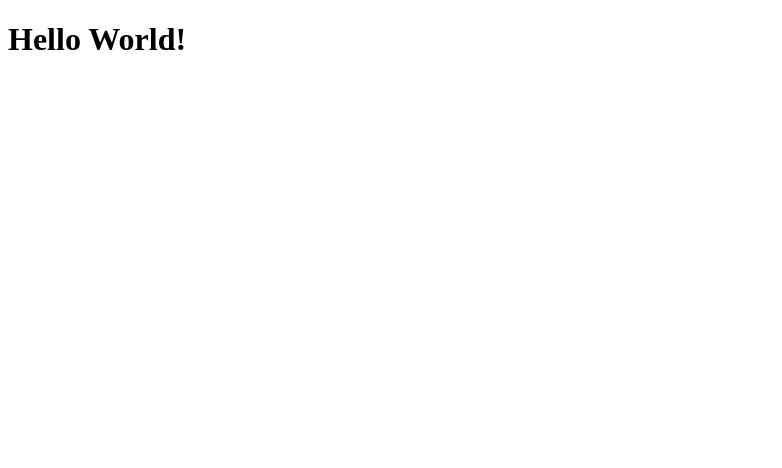
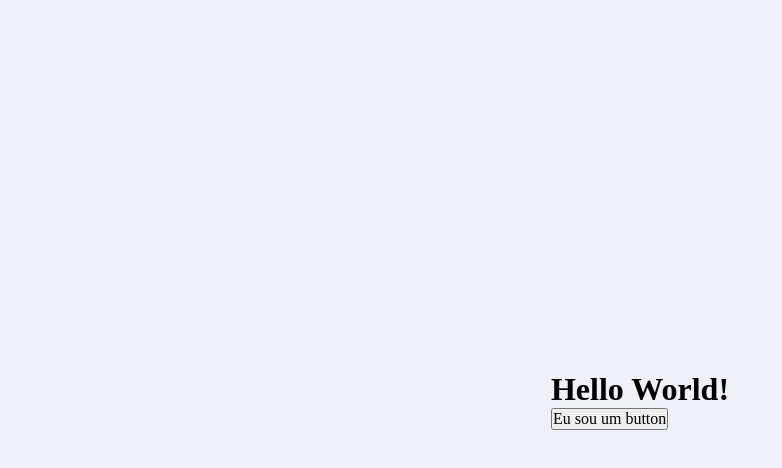
Before and after one commit to marina-ferreira/proffy-web, a React (Create React App) app: page / in a window 1280 px wide. Shown: the top 468 px of the page, without its empty margins (0-782 px from the left). Built offline with nearby package versions, Linux system fonts and the light colour scheme.

Commit message:
Global styles

```diff
--- a/public/index.html
+++ b/public/index.html
@@ -4,6 +4,8 @@
     <meta charset="utf-8" />
     <meta name="viewport" content="width=device-width, initial-scale=1" />
     <meta name="theme-color" content="#000000" />
+
+    <link href="https://fonts.googleapis.com/css2?family=Archivo:wght@400;700&family=Poppins&display=swap" rel="stylesheet">
 
     <title>Proffy</title>
   </head>
--- a/src/App.js
+++ b/src/App.js
@@ -1,9 +1,13 @@
 import React from 'react'
+
+import 'assets/styles/global.css'
 
 function App() {
   return (
     <div className="App">
       <h1>Hello World!</h1>
+
+      <button>Eu sou um button</button>
     </div>
   )
 }
--- /dev/null
+++ b/src/assets/styles/global.css
@@ -0,0 +1,60 @@
+:root {
+  --color-background: #F0F0F7;
+  --color-primary-lighter: #9871F5;
+  --color-primary-light: #916BEA;
+  --color-primary: #8257E5;
+  --color-primary-dark: #774DD6;
+  --color-primary-darker: #6842C2;
+  --color-secundary: #04D361;
+  --color-secundary-dark: #04BF58;
+  --color-title-in-primary: #FFFFFF;
+  --color-text-in-primary: #D4C2FF;
+  --color-text-title: #32264D;
+  --color-text-complement: #9C98A6;
+  --color-text-base: #6A6180;
+  --color-line-in-white: #E6E6F0;
+  --color-input-background: #F8F8FC;
+  --color-button-text: #FFFFFF;
+  --color-box-base: #FFFFFF;
+  --color-box-footer: #FAFAFC;
+
+  font-size: 60%;
+}
+
+* {
+  padding: 0;
+  margin: 0;
+  box-sizing: border-box;
+}
+
+html, body, #root {
+  height: 100vh;
+}
+
+body {
+  background: var(--color-background)
+}
+
+#root {
+  display: flex;
+  justify-content: center;
+  align-items: center;
+}
+
+input,
+button,
+textarea,
+body {
+  font: 500 1.6rem Poppin;
+}
+
+.container {
+  width: 90vw;
+  max-width: 700px;
+}
+
+@media (min-width: 700px) {
+  :root {
+    font-size: 62.5%;
+  }
+}
```
